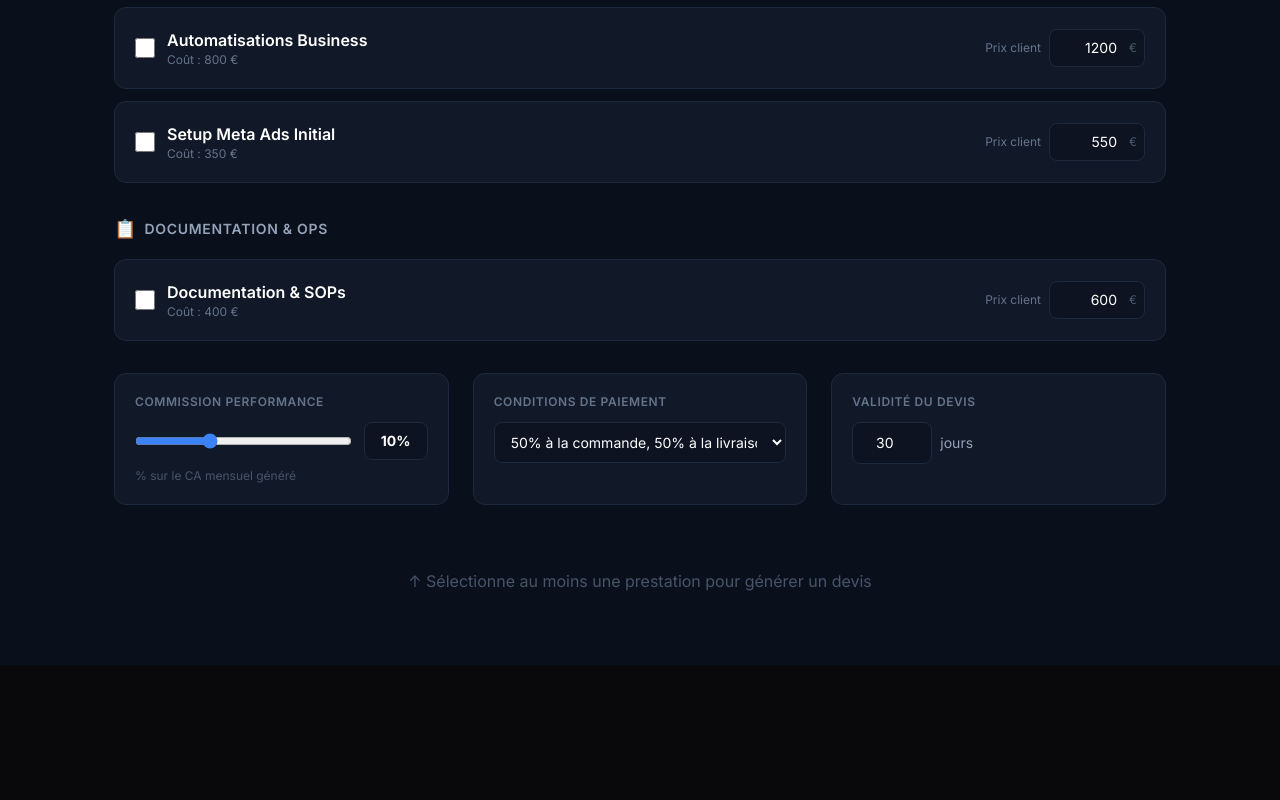
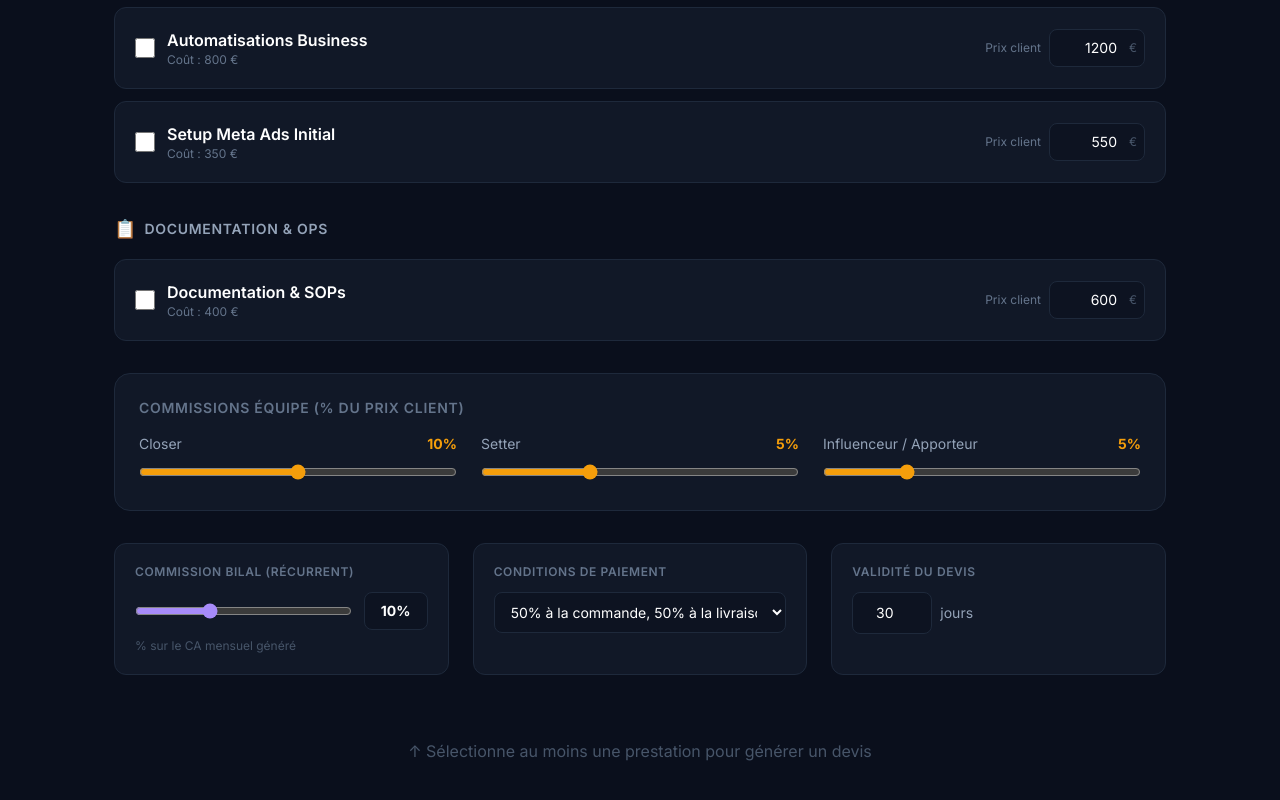
Before and after one commit to path2revenue/path2revenue, a Next.js app: page /offre-ahmed in a window 1280 px wide. Shown: the part 1054-1854 px from the top of the page. Before the commit the page ends 1719 px from the top, so only its background shows below. Built offline with nearby package versions, Linux system fonts and the light colour scheme.

Commit message:
feat: add team commissions simulator + simplify Meta Pixel (no CAPI)

```diff
--- a/app/offre-ahmed/page.js
+++ b/app/offre-ahmed/page.js
@@ -73,15 +73,14 @@ const CATEGORIES = [
             },
             {
                 id: "pixel",
-                name: "Meta Pixel + CAPI Tracking",
-                cost: 250,
-                defaultPrice: 400,
+                name: "Meta Pixel Setup",
+                cost: 150,
+                defaultPrice: 300,
                 scope: [
-                    "Installation Meta Pixel (client-side)",
-                    "API Route serveur CAPI (server-side)",
-                    "Dual tracking avec déduplication",
-                    "Événements customs configurés",
-                    "Test et validation Events Manager",
+                    "Installation et configuration Meta Pixel",
+                    "Événements standards et customs",
+                    "Vérification dans Events Manager",
+                    "Connexion avec les campagnes ads",
                 ],
             },
         ],
@@ -174,6 +173,9 @@ export default function OffreAhmed() {
         Object.fromEntries(ALL_SERVICES.map((s) => [s.id, s.defaultPrice]))
     );
     const [commission, setCommission] = useState(10);
+    const [closerPct, setCloserPct] = useState(10);
+    const [setterPct, setSetterPct] = useState(5);
+    const [influencerPct, setInfluencerPct] = useState(5);
     const [payment, setPayment] = useState("50-50");
     const [client, setClient] = useState({ name: "", company: "", email: "" });
     const [view, setView] = useState("config"); // config | devis | recap
@@ -192,6 +194,14 @@ export default function OffreAhmed() {
     const totalClient = selectedServices.reduce((a, s) => a + (prices[s.id] || 0), 0);
     const totalMargin = totalClient - totalCost;
     const marginPct = totalClient > 0 ? Math.round((totalMargin / totalClient) * 100) : 0;
+
+    // Full cost breakdown for Ahmed
+    const closerCost = Math.round(totalClient * closerPct / 100);
+    const setterCost = Math.round(totalClient * setterPct / 100);
+    const influencerCost = Math.round(totalClient * influencerPct / 100);
+    const teamCosts = closerCost + setterCost + influencerCost;
+    const ahmedNet = totalClient - totalCost - teamCosts;
+    const ahmedNetPct = totalClient > 0 ? Math.round((ahmedNet / totalClient) * 100) : 0;
 
     const today = new Date();
     const validUntil = new Date(today);
@@ -396,7 +406,7 @@ export default function OffreAhmed() {
                                     <th className="text-left p-4">Service</th>
                                     <th className="text-right p-4">Coût Bilal</th>
                                     <th className="text-right p-4">Prix Client</th>
-                                    <th className="text-right p-4">Marge Ahmed</th>
+                                    <th className="text-right p-4">Marge Brute</th>
                                 </tr>
                             </thead>
                             <tbody>
@@ -420,19 +430,44 @@ export default function OffreAhmed() {
                         </table>
                     </div>
 
-                    {/* Summary */}
-                    <div className="grid grid-cols-3 gap-6 mb-10">
-                        <div className="bg-[#111827] border border-[#1E293B] rounded-xl p-6 text-center">
-                            <div className="text-xs text-[#64748B] uppercase mb-1">Ahmed doit à Bilal</div>
-                            <div className="text-2xl font-bold text-[#A78BFA]">{fmt(totalCost)} €</div>
-                        </div>
-                        <div className="bg-[#111827] border border-[#1E293B] rounded-xl p-6 text-center">
-                            <div className="text-xs text-[#64748B] uppercase mb-1">Ahmed garde</div>
-                            <div className="text-2xl font-bold text-[#22C55E]">{fmt(totalMargin)} €</div>
-                        </div>
-                        <div className="bg-[#111827] border border-[#1E293B] rounded-xl p-6 text-center">
-                            <div className="text-xs text-[#64748B] uppercase mb-1">Marge</div>
-                            <div className="text-2xl font-bold text-[#EAB308]">{marginPct}%</div>
+                    {/* Full Cost Breakdown */}
+                    <div className="bg-[#111827] border border-[#1E293B] rounded-2xl p-6 mb-10">
+                        <h3 className="text-sm font-semibold text-white mb-4">Ventilation Complète</h3>
+                        <div className="space-y-3">
+                            <div className="flex justify-between items-center text-sm">
+                                <span className="text-[#94A3B8]">Client paye</span>
+                                <span className="font-bold text-white">{fmt(totalClient)} €</span>
+                            </div>
+                            <div className="border-t border-[#1E293B] pt-3 space-y-2">
+                                <div className="flex justify-between items-center text-sm">
+                                    <span className="text-[#94A3B8]">− Bilal (delivery)</span>
+                                    <span className="text-[#A78BFA] font-semibold">-{fmt(totalCost)} €</span>
+                                </div>
+                                {closerPct > 0 && (
+                                    <div className="flex justify-between items-center text-sm">
+                                        <span className="text-[#94A3B8]">− Closer ({closerPct}%)</span>
+                                        <span className="text-[#F59E0B] font-semibold">-{fmt(closerCost)} €</span>
+                                    </div>
+                                )}
+                                {setterPct > 0 && (
+                                    <div className="flex justify-between items-center text-sm">
+                                        <span className="text-[#94A3B8]">− Setter ({setterPct}%)</span>
+                                        <span className="text-[#F59E0B] font-semibold">-{fmt(setterCost)} €</span>
+                                    </div>
+                                )}
+                                {influencerPct > 0 && (
+                                    <div className="flex justify-between items-center text-sm">
+                                        <span className="text-[#94A3B8]">− Influenceur ({influencerPct}%)</span>
+                                        <span className="text-[#F59E0B] font-semibold">-{fmt(influencerCost)} €</span>
+                                    </div>
+                                )}
+                            </div>
+                            <div className="border-t-2 border-[#1E293B] pt-3 flex justify-between items-center">
+                                <span className="font-bold text-white">= Ahmed net</span>
+                                <span className={`text-xl font-bold ${ahmedNet >= 0 ? "text-[#22C55E]" : "text-[#EF4444]"}`}>
+                                    {ahmedNet >= 0 ? "+" : ""}{fmt(ahmedNet)} € <span className="text-sm font-normal">({ahmedNetPct}%)</span>
+                                </span>
+                            </div>
                         </div>
                     </div>
 
@@ -600,11 +635,63 @@ export default function OffreAhmed() {
                     </div>
                 ))}
 
+                {/* Team Commissions */}
+                <div className="bg-[#111827] border border-[#1E293B] rounded-2xl p-6 mb-8">
+                    <h2 className="text-sm font-semibold text-[#64748B] uppercase tracking-wider mb-4">Commissions Équipe (% du prix client)</h2>
+                    <div className="grid md:grid-cols-3 gap-6">
+                        <div>
+                            <div className="flex items-center justify-between mb-2">
+                                <span className="text-sm text-[#94A3B8]">Closer</span>
+                                <span className="text-sm font-bold text-[#F59E0B]">{closerPct}%</span>
+                            </div>
+                            <input
+                                type="range"
+                                min="0"
+                                max="20"
+                                value={closerPct}
+                                onChange={(e) => setCloserPct(Number(e.target.value))}
+                                className="w-full accent-[#F59E0B]"
+                            />
+                            {totalClient > 0 && <div className="text-xs text-[#475569] mt-1">{fmt(closerCost)} € sur ce deal</div>}
+                        </div>
+                        <div>
+                            <div className="flex items-center justify-between mb-2">
+                                <span className="text-sm text-[#94A3B8]">Setter</span>
+                                <span className="text-sm font-bold text-[#F59E0B]">{setterPct}%</span>
+                            </div>
+                            <input
+                                type="range"
+                                min="0"
+                                max="15"
+                                value={setterPct}
+                                onChange={(e) => setSetterPct(Number(e.target.value))}
+                                className="w-full accent-[#F59E0B]"
+                            />
+                            {totalClient > 0 && <div className="text-xs text-[#475569] mt-1">{fmt(setterCost)} € sur ce deal</div>}
+                        </div>
+                        <div>
+                            <div className="flex items-center justify-between mb-2">
+                                <span className="text-sm text-[#94A3B8]">Influenceur / Apporteur</span>
+                                <span className="text-sm font-bold text-[#F59E0B]">{influencerPct}%</span>
+                            </div>
+                            <input
+                                type="range"
+                                min="0"
+                                max="20"
+                                value={influencerPct}
+                                onChange={(e) => setInfluencerPct(Number(e.target.value))}
+                                className="w-full accent-[#F59E0B]"
+                            />
+                            {totalClient > 0 && <div className="text-xs text-[#475569] mt-1">{fmt(influencerCost)} € sur ce deal</div>}
+                        </div>
+                    </div>
+                </div>
+
                 {/* Settings Row */}
                 <div className="grid md:grid-cols-3 gap-6 mb-8">
-                    {/* Commission */}
+                    {/* Commission Bilal */}
                     <div className="bg-[#111827] border border-[#1E293B] rounded-xl p-5">
-                        <div className="text-xs text-[#64748B] uppercase tracking-wider mb-3 font-semibold">Commission Performance</div>
+                        <div className="text-xs text-[#64748B] uppercase tracking-wider mb-3 font-semibold">Commission Bilal (récurrent)</div>
                         <div className="flex items-center gap-3">
                             <input
                                 type="range"
@@ -612,7 +699,7 @@ export default function OffreAhmed() {
                                 max="30"
                                 value={commission}
                                 onChange={(e) => setCommission(Number(e.target.value))}
-                                className="flex-1 accent-[#3B82F6]"
+                                className="flex-1 accent-[#A78BFA]"
                             />
                             <div className="bg-[#0D1321] border border-[#1E293B] rounded-lg px-3 py-2 text-sm text-white font-bold w-16 text-center">
                                 {commission}%
@@ -650,6 +737,33 @@ export default function OffreAhmed() {
                     </div>
                 </div>
 
+                {/* Net Margin Simulator */}
+                {selectedServices.length > 0 && (
+                    <div className={`border rounded-2xl p-6 mb-8 ${ahmedNet >= 0 ? "bg-[#0D1321] border-[#1E293B]" : "bg-[#1a0a0a] border-[#EF4444]/30"}`}>
+                        <h2 className="text-sm font-semibold text-[#64748B] uppercase tracking-wider mb-4">💰 Simulateur Marge Nette Ahmed</h2>
+                        <div className="grid md:grid-cols-6 gap-4 items-end">
+                            <div className="text-center">
+                                <div className="text-xs text-[#64748B] mb-1">Client paye</div>
+                                <div className="text-xl font-bold text-white">{fmt(totalClient)} €</div>
+                            </div>
+                            <div className="text-center text-[#475569] hidden md:block">−</div>
+                            <div className="text-center">
+                                <div className="text-xs text-[#64748B] mb-1">Bilal + Équipe</div>
+                                <div className="text-xl font-bold text-[#F59E0B]">{fmt(totalCost + teamCosts)} €</div>
+                                <div className="text-[10px] text-[#475569] mt-0.5">{fmt(totalCost)} delivery + {fmt(teamCosts)} commissions</div>
+                            </div>
+                            <div className="text-center text-[#475569] hidden md:block">=</div>
+                            <div className="text-center md:col-span-2">
+                                <div className="text-xs text-[#64748B] mb-1">Ahmed garde</div>
+                                <div className={`text-2xl font-bold ${ahmedNet >= 0 ? "text-[#22C55E]" : "text-[#EF4444]"}`}>
+                                    {ahmedNet >= 0 ? "+" : ""}{fmt(ahmedNet)} €
+                                </div>
+                                <div className="text-xs text-[#475569] mt-0.5">{ahmedNetPct}% du prix client</div>
+                            </div>
+                        </div>
+                    </div>
+                )}
+
                 {/* Summary Bar */}
                 {selectedServices.length > 0 && (
                     <div className="sticky bottom-0 z-50 bg-[#111827]/95 backdrop-blur-sm border border-[#1E293B] rounded-2xl p-6 mb-4">
@@ -658,21 +772,21 @@ export default function OffreAhmed() {
                             <div className="flex items-center gap-8 flex-wrap">
                                 <div>
                                     <div className="text-xs text-[#64748B]">{selectedServices.length} prestation{selectedServices.length > 1 ? "s" : ""}</div>
-                                    <div className="text-xs text-[#64748B] mt-0.5">Coût Bilal</div>
-                                    <div className="text-lg font-bold text-[#A78BFA]">{fmt(totalCost)} €</div>
+                                    <div className="text-xs text-[#64748B] mt-0.5">Client paye</div>
+                                    <div className="text-lg font-bold text-white">{fmt(totalClient)} €</div>
                                 </div>
                                 <div className="text-[#334155] text-lg hidden md:block">→</div>
                                 <div>
                                     <div className="text-xs text-[#64748B]">&nbsp;</div>
-                                    <div className="text-xs text-[#64748B]">Prix client</div>
-                                    <div className="text-lg font-bold text-[#60A5FA]">{fmt(totalClient)} €</div>
+                                    <div className="text-xs text-[#64748B]">Total coûts</div>
+                                    <div className="text-lg font-bold text-[#F59E0B]">{fmt(totalCost + teamCosts)} €</div>
                                 </div>
                                 <div className="text-[#334155] text-lg hidden md:block">=</div>
                                 <div>
                                     <div className="text-xs text-[#64748B]">&nbsp;</div>
-                                    <div className="text-xs text-[#64748B]">Ta marge</div>
-                                    <div className={`text-lg font-bold ${totalMargin >= 0 ? "text-[#22C55E]" : "text-[#EF4444]"}`}>
-                                        {totalMargin >= 0 ? "+" : ""}{fmt(totalMargin)} € <span className="text-sm font-normal">({marginPct}%)</span>
+                                    <div className="text-xs text-[#64748B]">Ahmed net</div>
+                                    <div className={`text-lg font-bold ${ahmedNet >= 0 ? "text-[#22C55E]" : "text-[#EF4444]"}`}>
+                                        {ahmedNet >= 0 ? "+" : ""}{fmt(ahmedNet)} € <span className="text-sm font-normal">({ahmedNetPct}%)</span>
                                     </div>
                                 </div>
                             </div>
```
